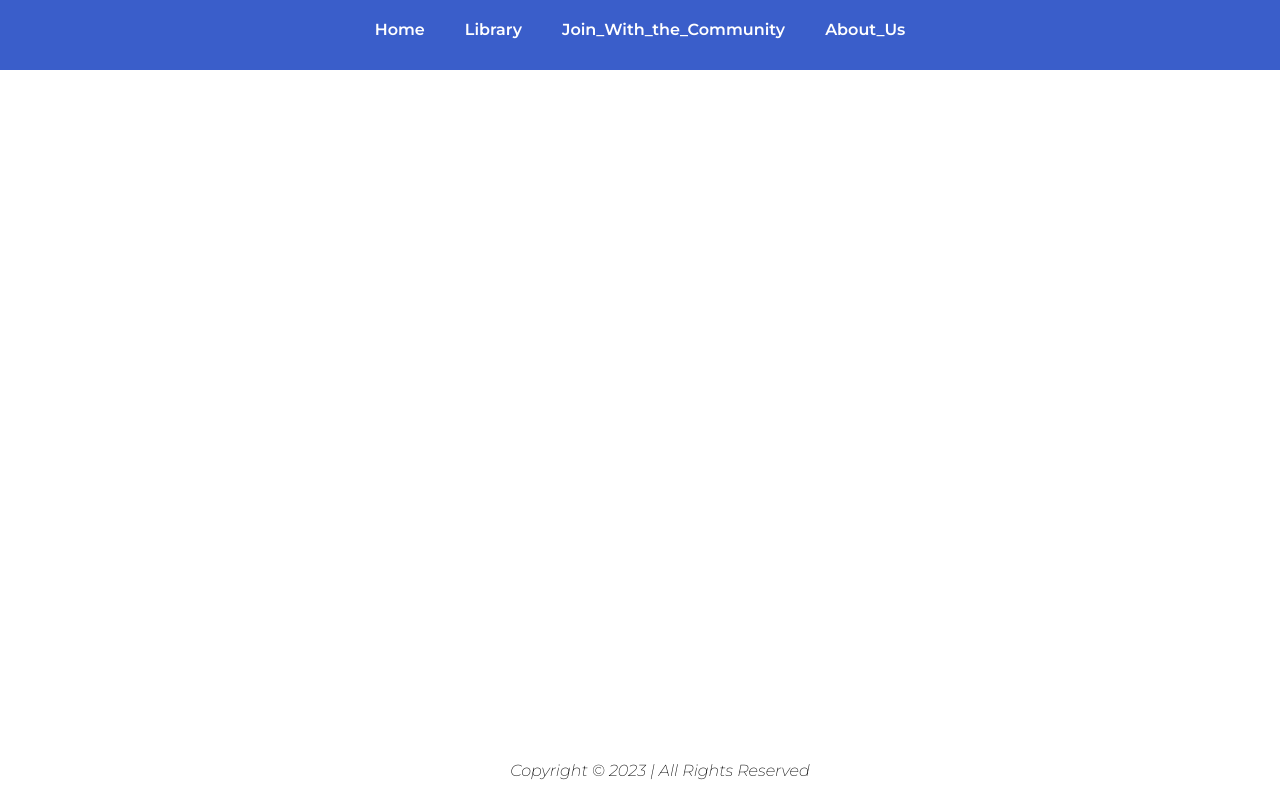
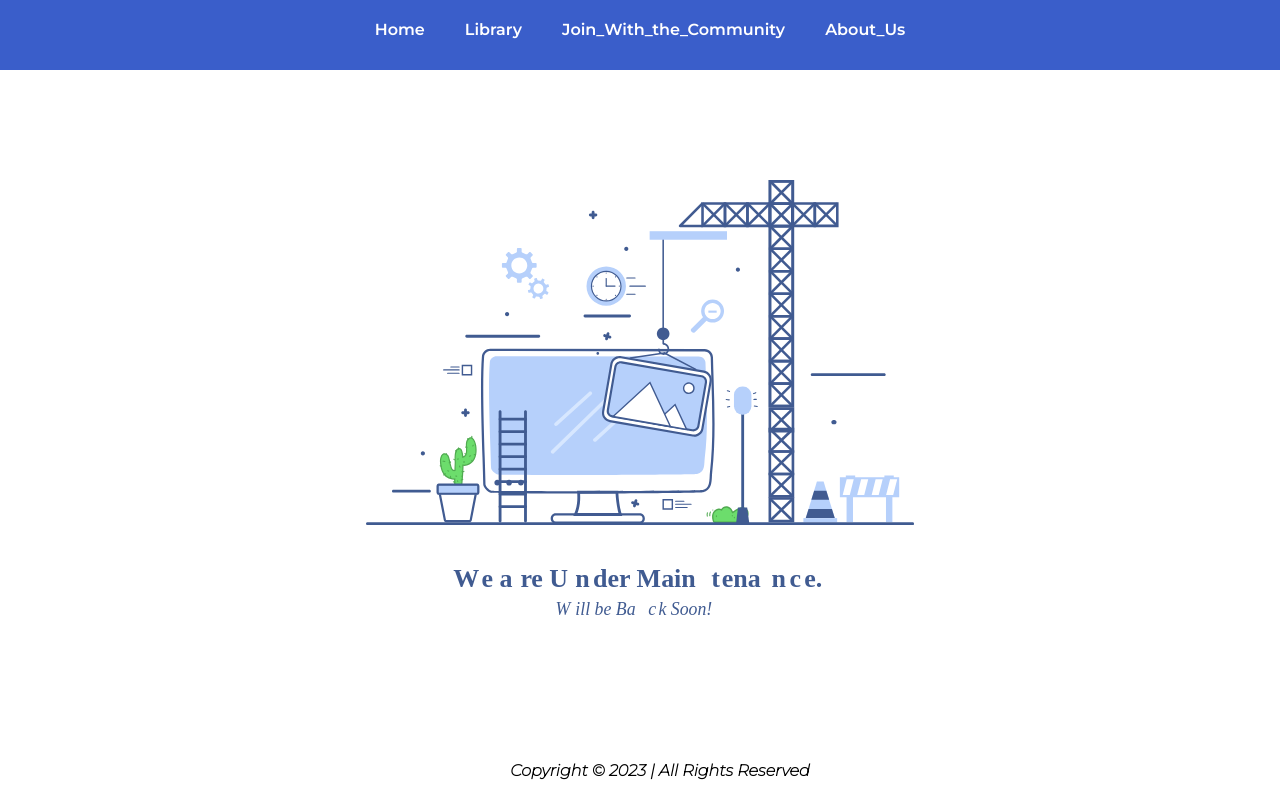
Before and after one commit to thanurarukshan/unihelper, a React (Create React App) app: page /library in a window 1280 px wide. Built offline with nearby package versions, Linux system fonts and the light colour scheme.

Commit message:
Library page under construction

```diff
--- a/src/App.css
+++ b/src/App.css
@@ -6,4 +6,5 @@
     justify-content: center;
     margin: 20px;
     font-family: "Montserrat-Italic";
+    font-weight: 1000;
 }
--- a/src/Home.css
+++ b/src/Home.css
@@ -19,7 +19,7 @@
 .blueDiv {
   background-color: #3a5eca;
   width: 100%;
-  height: 66.66vh;
+  height: 75vh;
   box-shadow: 0px 0px 5px 0px rgba(0, 0, 0, 0.75);
   animation: slideIn 1s ease-in-out;
 }
@@ -70,7 +70,7 @@
 }
 
 .bluediv-img {
-    max-height:45vh;
+    max-height:55vh;
     margin: 20px;
 }
 
--- a/src/Home.js
+++ b/src/Home.js
@@ -6,7 +6,7 @@ function Home() {
     <div>
       <div className='blueDiv'>
         <div className='blueDiv-content'>
-          <img src='../Assets/Asset01.svg' className='bluediv-img' />
+          <img src='../Assets/Asset01.svg' className='bluediv-img' alt='' />
           <div className='bluediv-wording'>
             <span id='span01'>From the <span id='inner-span'>Community</span></span>
             <span id='span02'>To the <span id='inner-span'>Community</span></span>
--- a/src/Library.css
+++ b/src/Library.css
@@ -0,0 +1,12 @@
+.library-main {
+    height: 100vh;
+    width: 100vw;
+    display: flex;
+    align-items: center;
+    justify-content: center;
+}
+
+.library-img {
+    max-height: 55vh;
+    animation: appear 1s ease-in-out;
+}
--- a/src/Library.js
+++ b/src/Library.js
@@ -3,7 +3,9 @@ import "./Library.css";
 
 function Library() {
   return (
-    <div>Library</div>
+    <div className='library-main'>
+      <img src='../Assets/Asset02.svg' className='library-img' alt=''/>
+    </div>
   )
 }
 
```
Also changed, not shown: public/Assets/Asset02.svg (added).
